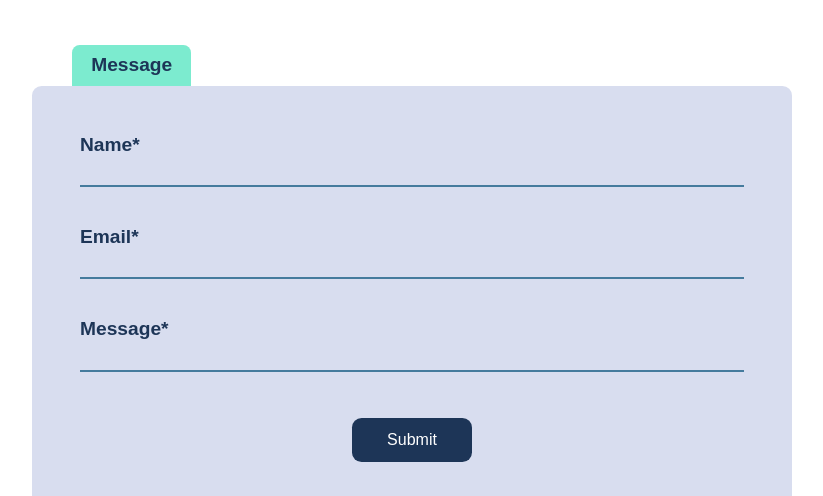
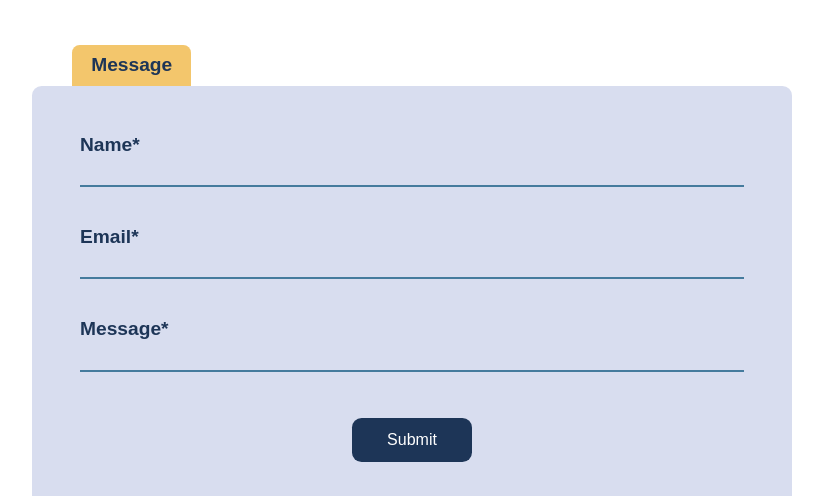
Before and after one commit to r-arpiita/Portflio-design2, a plain HTML site: page contacts.html in a window 1280 px wide. Shown: the part 60-556 px from the top of the page, without its empty margins (228-1051 px from the left). Drawn offline with Linux system fonts and the light colour scheme.

Commit message:
Correcting the color mistake

```diff
--- a/contacts.css
+++ b/contacts.css
@@ -84,7 +84,7 @@ main {
   max-width: 680px;
 
   span {
-    background-color: #7cebcf;
+    background-color: #f3c66c;
     padding: 0.5em 1em;
     color: var(--color2);
     border-top-left-radius: 0.4em;
```
